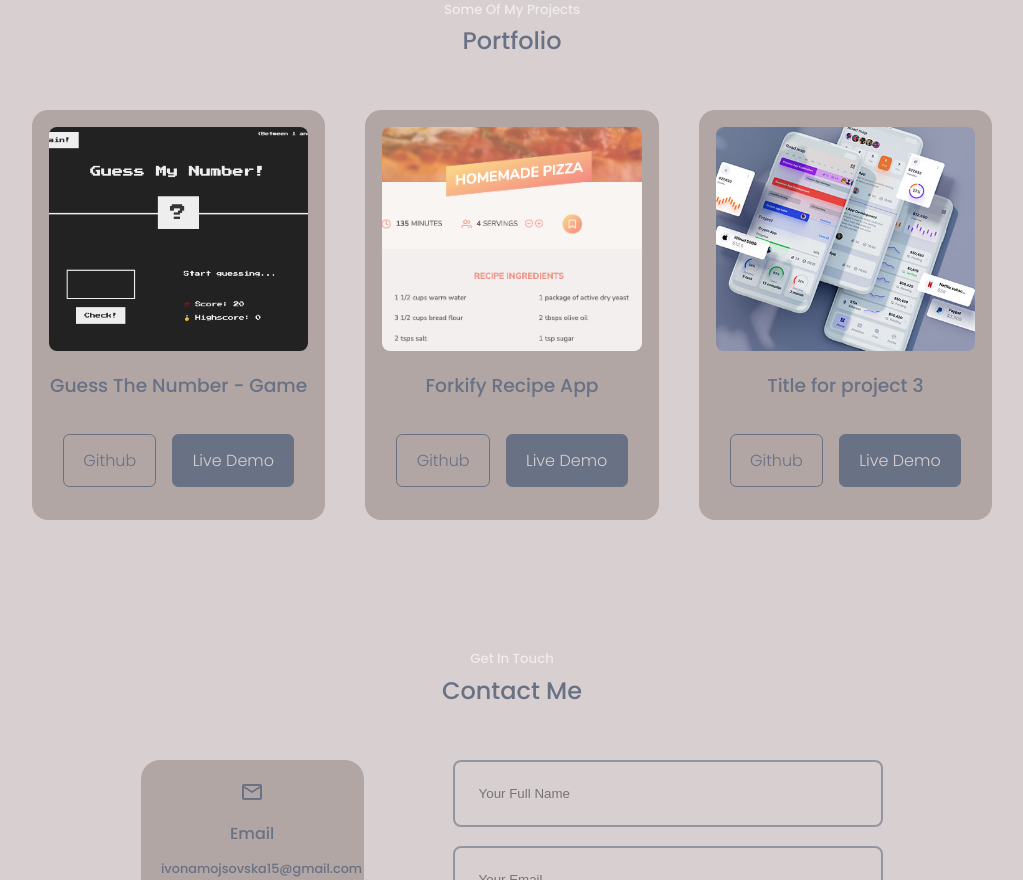
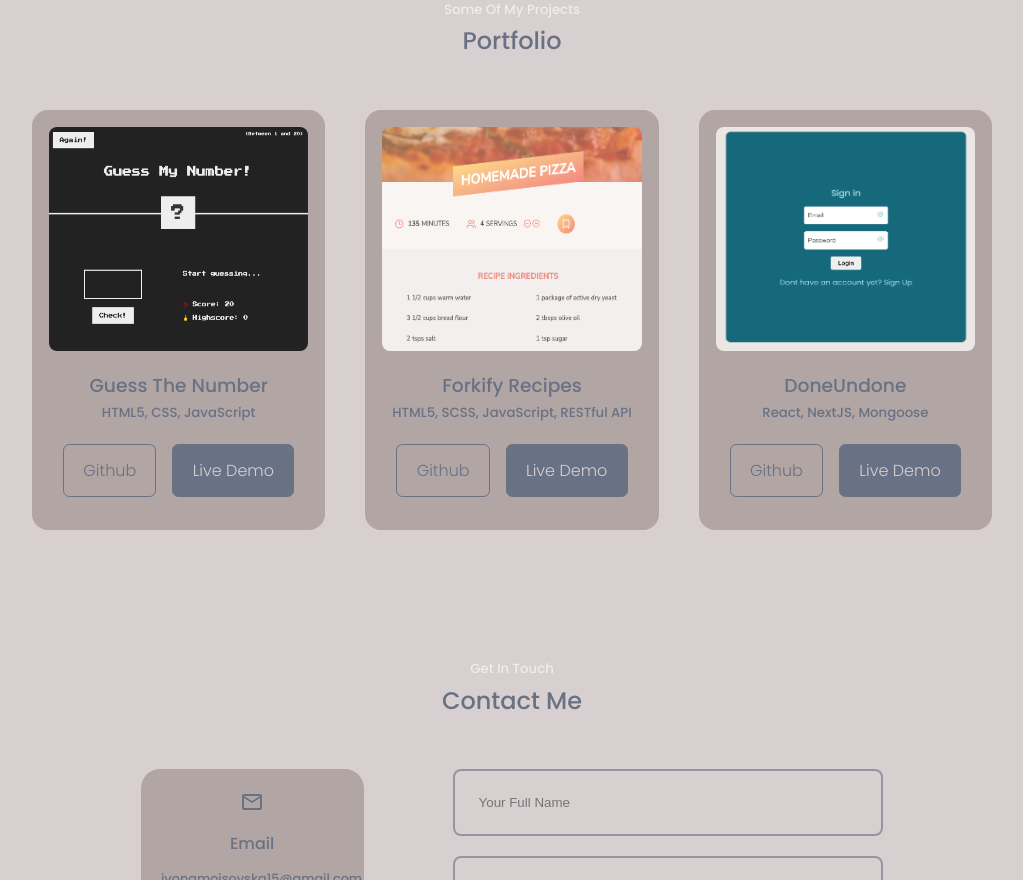
Before and after one commit to ivonamojsovska/react-porfolio, a React (Create React App) app: page / in a window 1280 px wide. Shown: the part 1920-2800 px from the top of the page, without its empty margins (128-1151 px from the left). Built offline with nearby package versions, Linux system fonts and the light colour scheme.

Commit message:
project 3 added

```diff
--- a/src/components/about/About.jsx
+++ b/src/components/about/About.jsx
@@ -22,7 +22,7 @@ function About() {
             <article className="about__card">
               <FaAward className="about__icon" />
               <h5>Experience</h5>
-              <small>1+ Year</small>
+              <small>2+ Years</small>
             </article>
             <article className="about__card">
               <TbCertificate className="about__icon" />
--- a/src/components/footer/Footer.css
+++ b/src/components/footer/Footer.css
@@ -33,7 +33,7 @@ footer a {
 
 .footer__socials a {
   background: var(--color-bg);
-  color: var(--color-white);
+  color: var(--color-primary);
   padding: 0.8rem;
   border-radius: 0.7rem;
   display: flex;
--- a/src/components/portfolio/Portfolio.css
+++ b/src/components/portfolio/Portfolio.css
@@ -25,7 +25,10 @@
 }
 
 .portfolio__item h3 {
-  margin: 1.2rem 0 2rem;
+  margin: 1.2rem 0 0 0;
+}
+.portfolio__item h5 {
+  margin-bottom: 1.2rem;
 }
 .portfolio__item-cta {
   display: flex;
--- a/src/components/portfolio/Portfolio.jsx
+++ b/src/components/portfolio/Portfolio.jsx
@@ -2,27 +2,30 @@ import React from "react";
 import "./Portfolio.css";
 import IMG1 from "../../assets/guess-the-number.png";
 import IMG2 from "../../assets/Forkify.png";
-import IMG3 from "../../assets/portfolio3.jpg";
+import IMG3 from "../../assets/doneUndone.png";
 
 const portfolioData = [
   {
     id: 1,
     image: IMG1,
-    title: "Guess The Number - Game",
+    title: "Guess The Number",
+    subtitle: "HTML5, CSS, JavaScript",
     github: "https://github.com/ivonamojsovska/guess-the-number",
     demo: "https://guess-the-number-ivona.netlify.app",
   },
   {
     id: 2,
     image: IMG2,
-    title: "Forkify Recipe App",
+    title: "Forkify Recipes",
+    subtitle: "HTML5, SCSS, JavaScript, RESTful API",
     github: "https://github.com/ivonamojsovska/forkify",
     demo: "https://forkify-ivona.netlify.app/",
   },
   {
     id: 3,
     image: IMG3,
-    title: "Title for project 3",
+    title: "DoneUndone",
+    subtitle: "React, NextJS, Mongoose",
     github: "https://github.com",
     demo: "https://netlify.com",
   },
@@ -35,13 +38,14 @@ const Portfolio = () => {
       <h2>Portfolio</h2>
 
       <div className="container portfolio__container">
-        {portfolioData.map(({ id, image, title, github, demo }) => {
+        {portfolioData.map(({ id, image, title, subtitle, github, demo }) => {
           return (
             <article className="portfolio__item" key={id}>
               <div className="portfolio__item-image">
                 <img src={image} alt={title} />
               </div>
               <h3>{title}</h3>
+              <h5>{subtitle}</h5>
               <div className="portfolio__item-cta">
                 <a href={github} className="btn" target="_blank">
                   Github
--- a/src/index.css
+++ b/src/index.css
@@ -119,7 +119,7 @@ img {
   display: block;
   width: 100%;
   height: 100%;
-  object-fit: cover;
+  object-fit: center;
 }
 
 /* Media Queries for MD Devices */
```
Also changed, not shown: src/assets/doneUndone.png (added).
